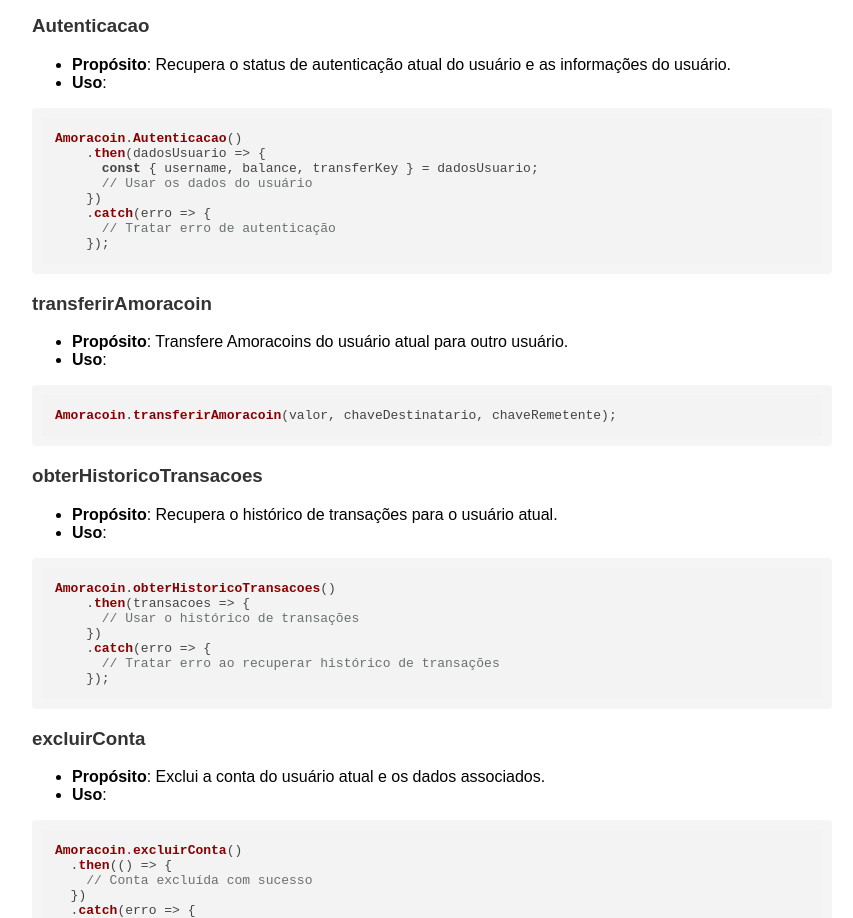
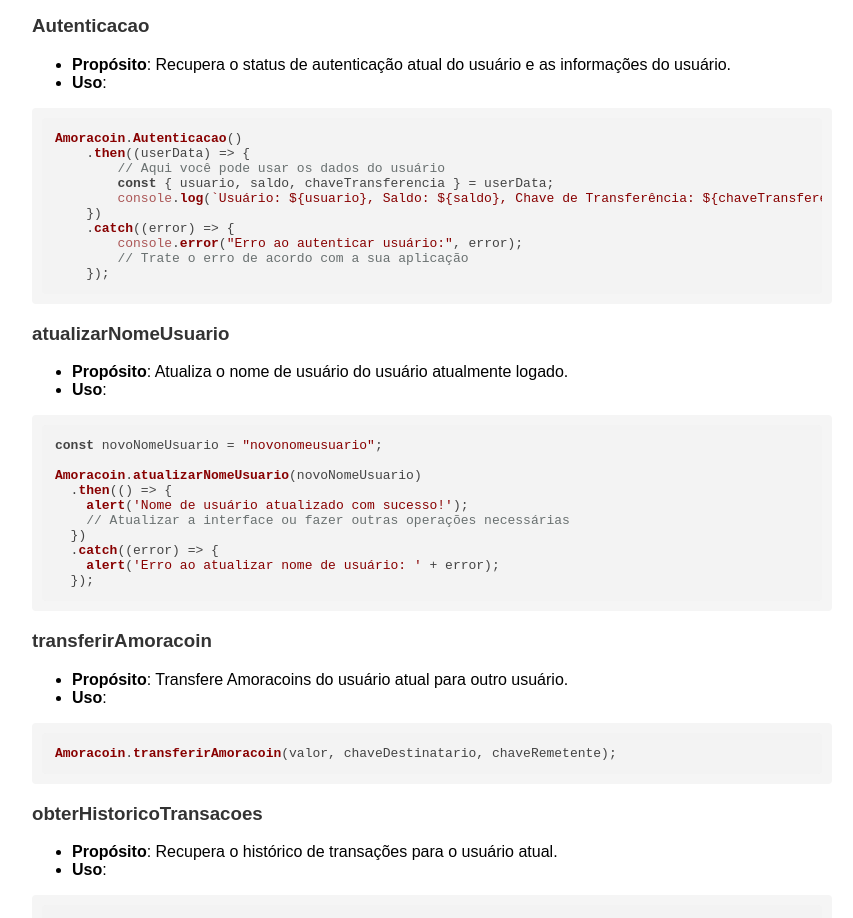
Before and after one commit to Dogshihtzuamora/Amoracoin-v2, a plain HTML site: page doc.html in a window 1280 px wide. Shown: the part 2677-3595 px from the top of the page, without its empty margins (208-1061 px from the left). Drawn offline with nearby package versions, Linux system fonts and the light colour scheme.

Commit message:
Update doc.html

```diff
--- a/doc.html
+++ b/doc.html
@@ -57,7 +57,7 @@
   <pre>&lt;script src=&quot;https://amoracoin.netlify.app/amoracoinCloud/sys/amoracoinjs/cloud/amoracoin-app.js&quot;&gt;&lt;/script&gt;
 &lt;script src=&quot;https://amoracoin.netlify.app/amoracoinCloud/sys/amoracoinjs/cloud/amoracoin-auth.js&quot;&gt;&lt;/script&gt;
 &lt;script src=&quot;https://amoracoin.netlify.app/amoracoinCloud/sys/amoracoinjs/cloud/amoracoin-armz.js&quot;&gt;&lt;/script&gt;
-&lt;script src=&quot;amoracoin.js&quot;&gt;&lt;/script&gt;</pre>
+&lt;script src=&quot;https://amoracoin.netlify.app/amoracoinCloud/sys/amoracoinjs/cloud/Biblioteca/Amoracoin-3.0/Amoracoin.js&quot;&gt;&lt;/script&gt;</pre>
   Após incluir essas bibliotecas, você poderá utilizar os métodos descritos na documentação do sistema Amoracoin.
 </p>
 
@@ -165,13 +165,30 @@
     <li><strong>Uso</strong>:</li>
   </ul>
   <pre><code class="javascript">Amoracoin.Autenticacao()
-    .then(dadosUsuario => {
-      const { username, balance, transferKey } = dadosUsuario;
-      // Usar os dados do usuário
+    .then((userData) => {
+        // Aqui você pode usar os dados do usuário
+        const { usuario, saldo, chaveTransferencia } = userData;
+        console.log(`Usuário: ${usuario}, Saldo: ${saldo}, Chave de Transferência: ${chaveTransferencia}`);
     })
-    .catch(erro => {
-      // Tratar erro de autenticação
+    .catch((error) => {
+        console.error("Erro ao autenticar usuário:", error);
+        // Trate o erro de acordo com a sua aplicação
     });</code></pre>
+    <h3>atualizarNomeUsuario</h3>
+<ul>
+  <li><strong>Propósito</strong>: Atualiza o nome de usuário do usuário atualmente logado.</li>
+  <li><strong>Uso</strong>:</li>
+</ul>
+<pre><code class="javascript">const novoNomeUsuario = "novonomeusuario";
+
+Amoracoin.atualizarNomeUsuario(novoNomeUsuario)
+  .then(() => {
+    alert('Nome de usuário atualizado com sucesso!');
+    // Atualizar a interface ou fazer outras operações necessárias
+  })
+  .catch((error) => {
+    alert('Erro ao atualizar nome de usuário: ' + error);
+  });</code></pre>
 
   <h3>transferirAmoracoin</h3>
   <ul>
@@ -218,4 +235,4 @@
 <p>Esta documentação deve fornecer um guia abrangente para utilizar o sistema Amoracoin de forma eficaz.</p>
 
 </body>
-    </html>
+      </html>
```
